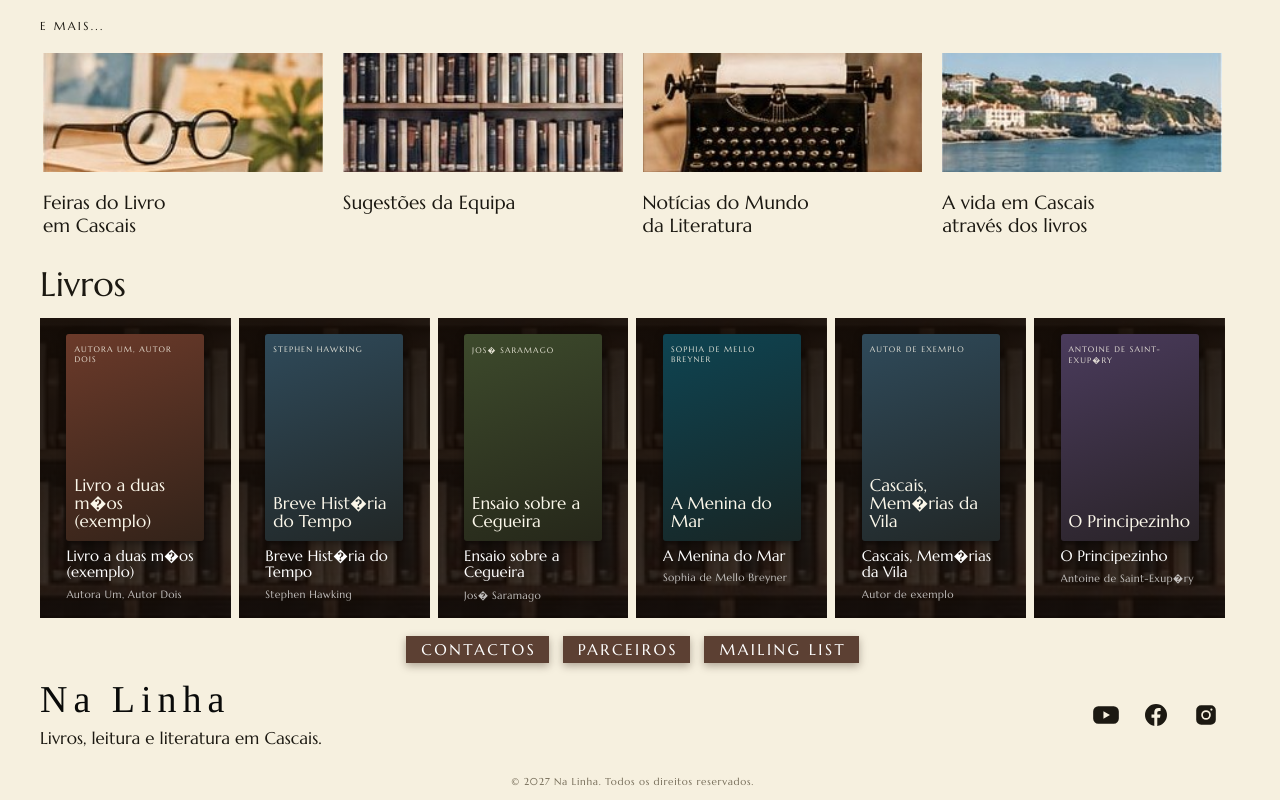
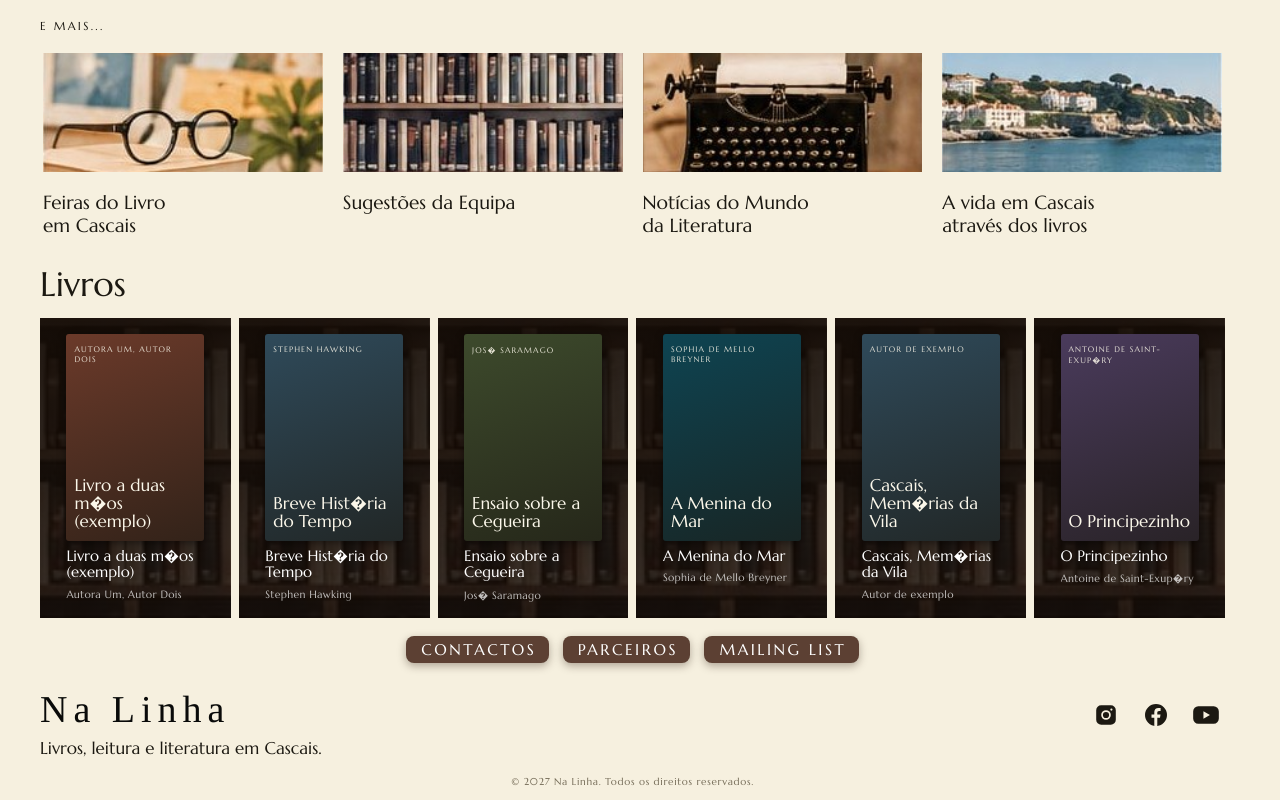
Before and after one commit to andrecavgon/pdfview, a Next.js app in the folder nalinha-next/: page / in a window 1280 px wide. Shown: the part 1231-2031 px from the top of the page. Built offline with nearby package versions, Linux system fonts and the light colour scheme; no server answers; a web font is replaced by a local one.

Commit message:
Rodapé: logo mais abaixo, redes invertidas, banners com cantos arredondados
Co-Authored-By: Claude Sonnet 5.5 <noreply@anthropic.com>
Claude-Session: https://claude.ai/code/session_015HzgDnkTbYXF6YvHFCfK4X

```diff
--- a/nalinha-next/app/globals.css
+++ b/nalinha-next/app/globals.css
@@ -332,10 +332,10 @@ nav .top.active,nav .top.active:hover,nav .top.act-d{color:#fff}
 .foot{flex-direction:row;flex-wrap:wrap;justify-content:space-between;align-items:center;text-align:left;gap:18px 16px}
 .foot-links{display:contents}
 .foot-texts{order:1;flex:0 0 100%;display:flex;justify-content:center;gap:10px 14px}
-.foot-links .foot-texts button{background:#5C4033;color:#fff;font-family:'Marcellus',serif;font-size:15.5px;font-weight:400;letter-spacing:2.5px;text-transform:uppercase;height:27px;padding:0 12.5px 0 15px;display:flex;align-items:center;box-shadow:0 3px 8px rgba(40,24,12,.35);text-rendering:optimizeLegibility;-webkit-font-smoothing:antialiased}
+.foot-links .foot-texts button{background:#5C4033;color:#fff;font-family:'Marcellus',serif;font-size:15.5px;font-weight:400;letter-spacing:2.5px;text-transform:uppercase;height:27px;padding:0 12.5px 0 15px;display:flex;align-items:center;border-radius:8px;box-shadow:0 3px 8px rgba(40,24,12,.35);text-rendering:optimizeLegibility;-webkit-font-smoothing:antialiased}
 .foot-links .foot-texts button:hover{background:#4a3228;color:#fff}
-.foot-brand{order:2;align-self:center;align-items:flex-start;text-align:left;margin:0;flex:1 1 0;min-width:0}
-.redes{order:3;flex:0 0 auto}
+.foot-brand{order:2;align-self:center;position:relative;top:10px;align-items:flex-start;text-align:left;margin:0;flex:1 1 0;min-width:0}
+.redes{order:3;flex:0 0 auto;flex-direction:row-reverse}
 .foot small{order:4;flex:0 0 100%;text-align:center}
 @media (max-width:760px){.foot-links .foot-texts button{font-size:12.5px;letter-spacing:1.5px;padding:0 8px 0 9.5px}.foot-texts{gap:8px 6px}}
 /* Logótipo em texto: Herr Von Muellerhoff */
```
Also changed, not shown: 1 other file (tests, documents, lock files or other folders).
